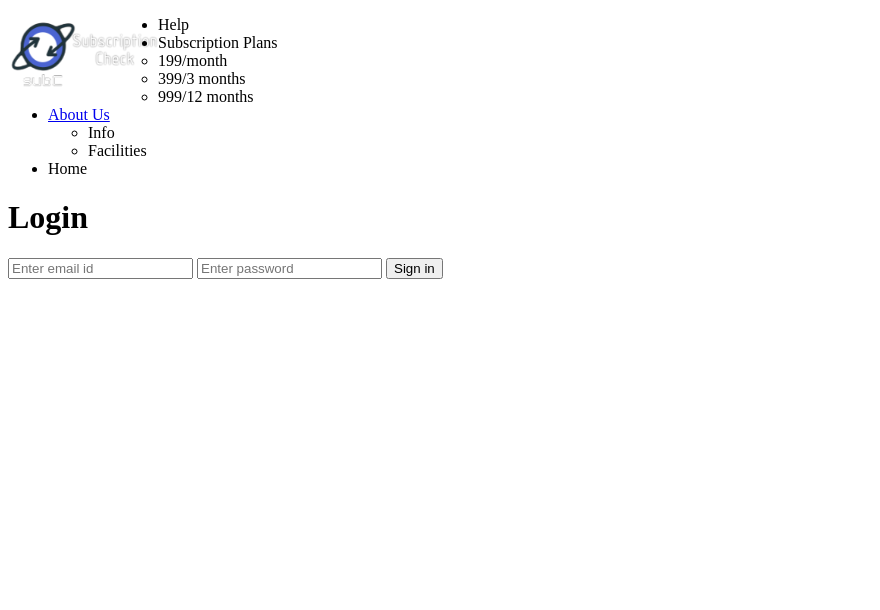
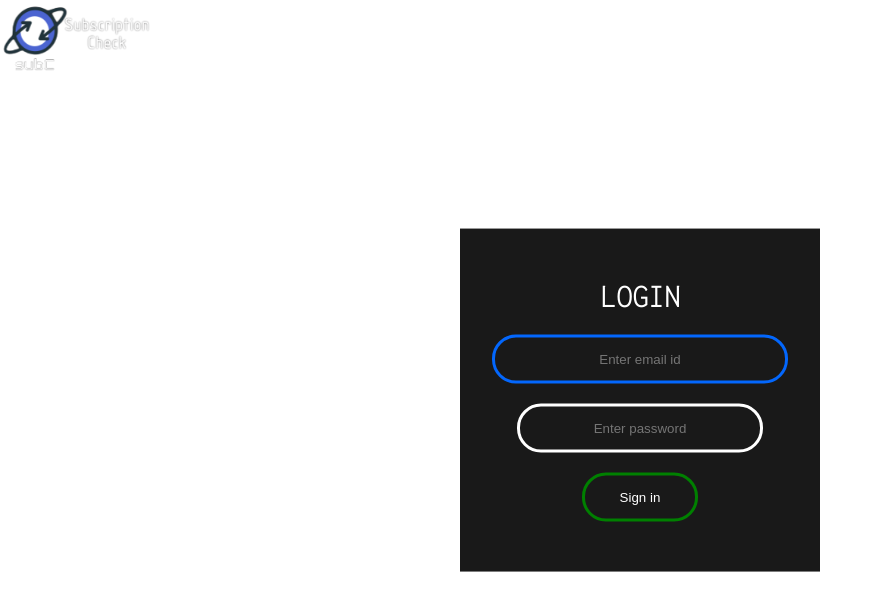
Before and after one commit to nandinigarg1/Zeroday-SMA, a plain HTML site: page login.html in a window 1280 px wide. Shown: the whole page, without its empty margins (0-880 px from the left). Drawn offline with Linux system fonts and the light colour scheme; a web font is replaced by a local one.

Commit message:
Update login.html

```diff
--- a/login.html
+++ b/login.html
@@ -5,7 +5,7 @@
     <meta http-equiv="X-UA-Compatible" content="IE=edge">
     <meta name="viewport" content="width=device-width, initial-scale=1.0">
     <title>login page</title>
-    <link rel="stylesheet" href="login2.css">
+    <link rel="stylesheet" href="login.css">
     <link rel="preconnect" href="https://fonts.googleapis.com">
     <link rel="preconnect" href="https://fonts.gstatic.com" crossorigin>
     <link href="https://fonts.googleapis.com/css2?family=Inconsolata:wght@200&family=Mochiy+Pop+P+One&family=Mulish:wght@200&display=swap" rel="stylesheet">
```
